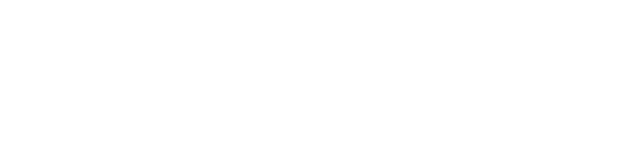
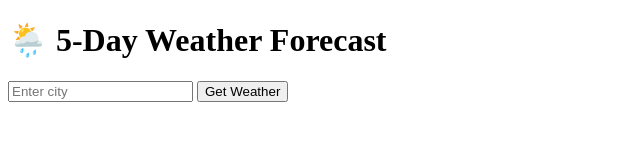
Before and after one commit to mishika7608/CloudWhisper, a plain HTML site: page client/index.html in a window 1280 px wide. Shown: the whole page, without its empty margins (0-640 px from the left). Drawn offline with Linux system fonts and the light colour scheme.

Commit message:
Setting up buttons

```diff
--- a/client/index.html
+++ b/client/index.html
@@ -6,6 +6,14 @@
 </head>
 <body>
 
+<h1>🌦️ 5-Day Weather Forecast</h1>
+
+<input type="text" id="city" placeholder="Enter city" />
+<button onclick="getWeather()">Get Weather</button>
+
+<div id="weatherContainer" class="container"></div>
+
+<script src="script.js"></script>
 
 </body>
 </html>
```
